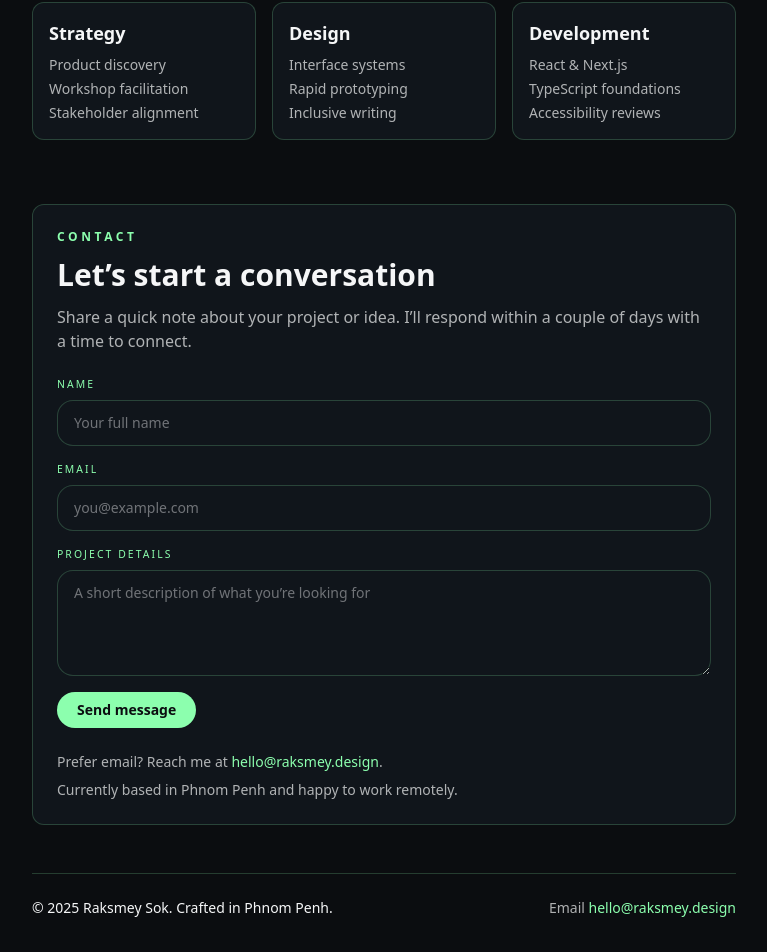
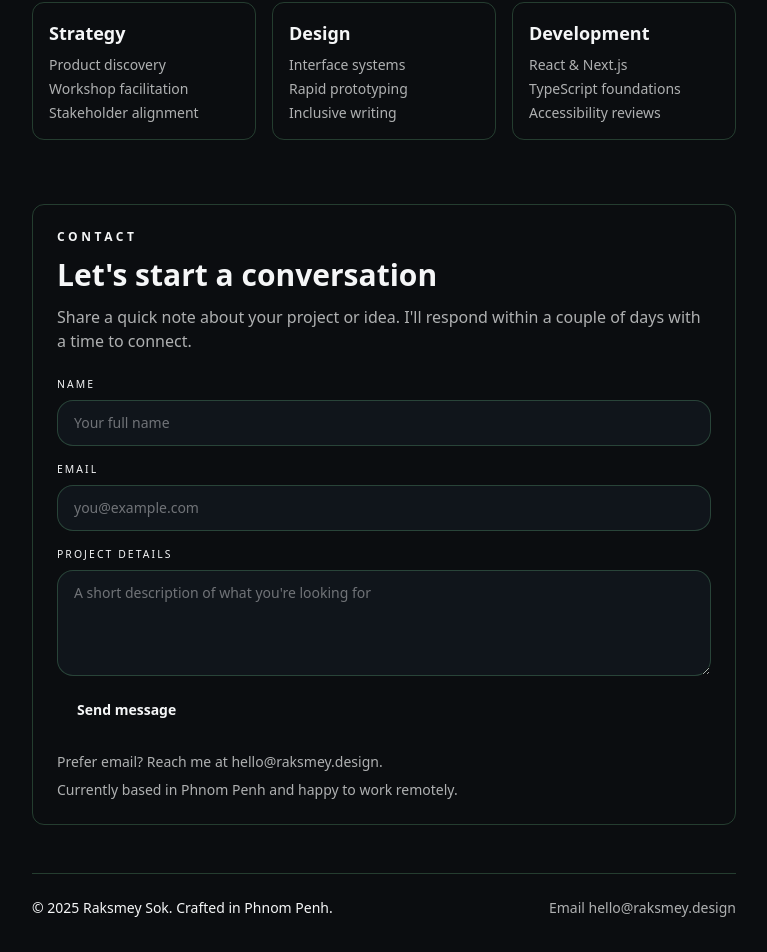
Before and after one commit to s-raksmey/raksmey, a Next.js app: page / in a window 1280 px wide. Shown: the part 1138-2090 px from the top of the page, without its empty margins (256-1023 px from the left). Built offline with nearby package versions, Linux system fonts and the light colour scheme.

Commit message:
fix: fix bg

```diff
--- a/app/components/contact-section.tsx
+++ b/app/components/contact-section.tsx
@@ -1,41 +1,41 @@
 export function ContactSection() {
   return (
-    <section id="contact" className="space-y-6 rounded-xl border border-[color:var(--border)] bg-(--surface-muted) p-6">
+    <section id="contact" className="space-y-6 rounded-xl border border-border bg-surface-muted p-6">
       <div className="space-y-3 text-center sm:text-left">
-        <p className="text-xs font-semibold uppercase tracking-[0.3em] text-[color:var(--accent)]">Contact</p>
-        <h2 className="text-3xl font-semibold text-[color:var(--foreground)]">Let’s start a conversation</h2>
-        <p className="text-base text-[color:var(--muted-foreground)]">
-          Share a quick note about your project or idea. I’ll respond within a couple of days with a time to connect.
+        <p className="text-xs font-semibold uppercase tracking-[0.3em] text-accent">Contact</p>
+        <h2 className="text-3xl font-semibold text-foreground">Let&apos;s start a conversation</h2>
+        <p className="text-base text-muted-foreground">
+          Share a quick note about your project or idea. I&apos;ll respond within a couple of days with a time to connect.
         </p>
       </div>
-      <form className="grid gap-4 text-sm text-[color:var(--foreground)]">
+      <form className="grid gap-4 text-sm text-foreground">
         <label className="grid gap-2">
-          <span className="uppercase tracking-[0.2em] text-[0.65rem] text-[color:var(--accent)]">Name</span>
+          <span className="uppercase tracking-[0.2em] text-[0.65rem] text-accent">Name</span>
           <input type="text" name="name" placeholder="Your full name" className="input-field" />
         </label>
         <label className="grid gap-2">
-          <span className="uppercase tracking-[0.2em] text-[0.65rem] text-[color:var(--accent)]">Email</span>
+          <span className="uppercase tracking-[0.2em] text-[0.65rem] text-accent">Email</span>
           <input type="email" name="email" placeholder="you@example.com" className="input-field" />
         </label>
         <label className="grid gap-2">
-          <span className="uppercase tracking-[0.2em] text-[0.65rem] text-[color:var(--accent)]">Project details</span>
+          <span className="uppercase tracking-[0.2em] text-[0.65rem] text-accent">Project details</span>
           <textarea
             name="details"
             rows={4}
-            placeholder="A short description of what you’re looking for"
+            placeholder="A short description of what you're looking for"
             className="input-field resize-y"
           />
         </label>
         <button
           type="submit"
-          className="inline-flex w-fit items-center justify-center rounded-full bg-(--accent) px-5 py-2 text-sm font-semibold text-[color:var(--accent-foreground)]"
+          className="inline-flex w-fit items-center justify-center rounded-full bg-accent px-5 py-2 text-sm font-semibold text-accent-foreground"
         >
           Send message
         </button>
       </form>
-      <div className="space-y-2 text-sm text-[color:var(--muted-foreground)]">
+      <div className="space-y-2 text-sm text-muted-foreground">
         <p>
-          Prefer email? Reach me at <a className="text-[color:var(--accent)]" href="mailto:hello@raksmey.design">hello@raksmey.design</a>.
+          Prefer email? Reach me at <a className="text-accent" href="mailto:hello@raksmey.design">hello@raksmey.design</a>.
         </p>
         <p>Currently based in Phnom Penh and happy to work remotely.</p>
       </div>
--- a/app/components/home-section.tsx
+++ b/app/components/home-section.tsx
@@ -1,14 +1,14 @@
 export function HomeSection() {
   return (
     <section className="space-y-6 text-center sm:text-left">
-      <p className="text-xs font-semibold uppercase tracking-[0.3em] text-[color:var(--accent)]">
+      <p className="text-xs font-semibold uppercase tracking-[0.3em] text-(--accent)">
         Hello, I’m Raksmey
       </p>
       <div className="space-y-4">
-        <h1 className="text-4xl font-semibold leading-tight text-[color:var(--foreground)] sm:text-5xl">
+        <h1 className="text-4xl font-semibold leading-tight text-foreground sm:text-5xl">
           Designing thoughtful digital products with a calm and simple touch.
         </h1>
-        <p className="text-base text-[color:var(--muted-foreground)]">
+        <p className="text-base text-muted-foreground">
           I help teams shape clear product experiences by focusing on what matters—useful content,
           approachable interactions, and accessible interfaces. This portfolio shares a snapshot of the
           work I enjoy the most.
@@ -17,11 +17,11 @@ export function HomeSection() {
       <div className="flex flex-col gap-3 sm:flex-row sm:items-center sm:gap-6">
         <a
           href="#projects"
-          className="rounded-full bg-(--accent) px-5 py-2 text-sm font-semibold text-[color:var(--accent-foreground)]"
+          className="rounded-full bg-(--accent) px-5 py-2 text-sm font-semibold text-(--accent-foreground)"
         >
           View projects
         </a>
-        <a href="#contact" className="text-sm font-semibold text-[color:var(--foreground)] underline decoration-[color:var(--accent)]">
+        <a href="#contact" className="text-sm font-semibold text-foreground underline decoration-(--accent)">
           Get in touch
         </a>
       </div>
--- a/app/components/site-footer.tsx
+++ b/app/components/site-footer.tsx
@@ -1,12 +1,15 @@
 export function SiteFooter() {
   return (
-    <footer className="border-t border-[color:var(--border)] pt-6 text-sm text-[color:var(--muted-foreground)]">
+    <footer className="border-t border-border pt-6 text-sm text-muted-foreground">
       <div className="flex flex-col gap-2 text-center sm:flex-row sm:items-center sm:justify-between sm:text-left">
-        <p className="text-[color:var(--foreground)]">
+        <p className="text-foreground">
           © {new Date().getFullYear()} Raksmey Sok. Crafted in Phnom Penh.
         </p>
         <p>
-          Email <a className="text-[color:var(--accent)]" href="mailto:hello@raksmey.design">hello@raksmey.design</a>
+          Email{" "}
+          <a className="text-accent" href="mailto:hello@raksmey.design">
+            hello@raksmey.design
+          </a>
         </p>
       </div>
     </footer>
--- a/app/components/skills-section.tsx
+++ b/app/components/skills-section.tsx
@@ -2,32 +2,36 @@ export function SkillsSection() {
   return (
     <section id="skills" className="space-y-6">
       <div className="space-y-3 text-center sm:text-left">
-        <p className="text-xs font-semibold uppercase tracking-[0.3em] text-[color:var(--accent)]">Skills</p>
-        <h2 className="text-3xl font-semibold text-[color:var(--foreground)]">Practical tools I lean on</h2>
-        <p className="text-base text-[color:var(--muted-foreground)]">
+        <p className="text-xs font-semibold uppercase tracking-[0.3em] text-accent">
+          Skills
+        </p>
+        <h2 className="text-3xl font-semibold text-foreground">
+          Practical tools I lean on
+        </h2>
+        <p className="text-base text-muted-foreground">
           A compact list of the research, design, and development practices that keep my work grounded and easy to maintain.
         </p>
       </div>
       <div className="grid gap-4 sm:grid-cols-3">
-        <div className="space-y-2 rounded-xl border border-[color:var(--border)] bg-(--surface-muted) p-4">
-          <h3 className="text-lg font-semibold text-[color:var(--foreground)]">Strategy</h3>
-          <ul className="space-y-1 text-sm text-[color:var(--muted-foreground)]">
+        <div className="space-y-2 rounded-xl border border-border bg-surface-muted p-4">
+          <h3 className="text-lg font-semibold text-foreground">Strategy</h3>
+          <ul className="space-y-1 text-sm text-muted-foreground">
             <li>Product discovery</li>
             <li>Workshop facilitation</li>
             <li>Stakeholder alignment</li>
           </ul>
         </div>
-        <div className="space-y-2 rounded-xl border border-[color:var(--border)] bg-(--surface-muted) p-4">
-          <h3 className="text-lg font-semibold text-[color:var(--foreground)]">Design</h3>
-          <ul className="space-y-1 text-sm text-[color:var(--muted-foreground)]">
+        <div className="space-y-2 rounded-xl border border-border bg-surface-muted p-4">
+          <h3 className="text-lg font-semibold text-foreground">Design</h3>
+          <ul className="space-y-1 text-sm text-muted-foreground">
             <li>Interface systems</li>
             <li>Rapid prototyping</li>
             <li>Inclusive writing</li>
           </ul>
         </div>
-        <div className="space-y-2 rounded-xl border border-[color:var(--border)] bg-(--surface-muted) p-4">
-          <h3 className="text-lg font-semibold text-[color:var(--foreground)]">Development</h3>
-          <ul className="space-y-1 text-sm text-[color:var(--muted-foreground)]">
+        <div className="space-y-2 rounded-xl border border-border bg-surface-muted p-4">
+          <h3 className="text-lg font-semibold text-foreground">Development</h3>
+          <ul className="space-y-1 text-sm text-muted-foreground">
             <li>React &amp; Next.js</li>
             <li>TypeScript foundations</li>
             <li>Accessibility reviews</li>
--- a/app/projects/page.tsx
+++ b/app/projects/page.tsx
@@ -27,23 +27,23 @@ export const metadata: Metadata = {
 
 export default function ProjectsPage() {
   return (
-    <div className="min-h-screen bg-(--background) text-[color:var(--foreground)]">
+    <div className="min-h-screen bg-background text-foreground">
       <div className="mx-auto flex w-full max-w-3xl flex-col gap-10 px-6 py-12 sm:px-8">
         <header className="space-y-3">
-          <h1 className="text-4xl font-semibold text-[color:var(--foreground)]">Project archive</h1>
-          <p className="text-base text-[color:var(--muted-foreground)]">
+          <h1 className="text-4xl font-semibold text-foreground">Project archive</h1>
+          <p className="text-base text-muted-foreground">
             A calm overview of selected collaborations. Each project pairs clear goals with accessible design
             decisions.
           </p>
         </header>
         <div className="space-y-4">
           {projectArchive.map((project) => (
-            <article key={project.title} className="rounded-xl border border-[color:var(--border)] bg-(--surface-muted) p-4">
-              <div className="flex flex-wrap items-center justify-between gap-2 text-xs uppercase tracking-[0.2em] text-[color:var(--muted-foreground)]">
+            <article key={project.title} className="rounded-xl border border-border bg-(--surface-muted) p-4">
+              <div className="flex flex-wrap items-center justify-between gap-2 text-xs uppercase tracking-[0.2em] text-muted-foreground">
                 <span>{project.year}</span>
               </div>
-              <h2 className="mt-2 text-2xl font-semibold text-[color:var(--foreground)]">{project.title}</h2>
-              <p className="mt-2 text-sm text-[color:var(--muted-foreground)]">{project.summary}</p>
+              <h2 className="mt-2 text-2xl font-semibold text-foreground">{project.title}</h2>
+              <p className="mt-2 text-sm text-muted-foreground">{project.summary}</p>
             </article>
           ))}
         </div>
```
Also changed, not shown: app/components/projects-section.tsx (+7 -7 lines).
